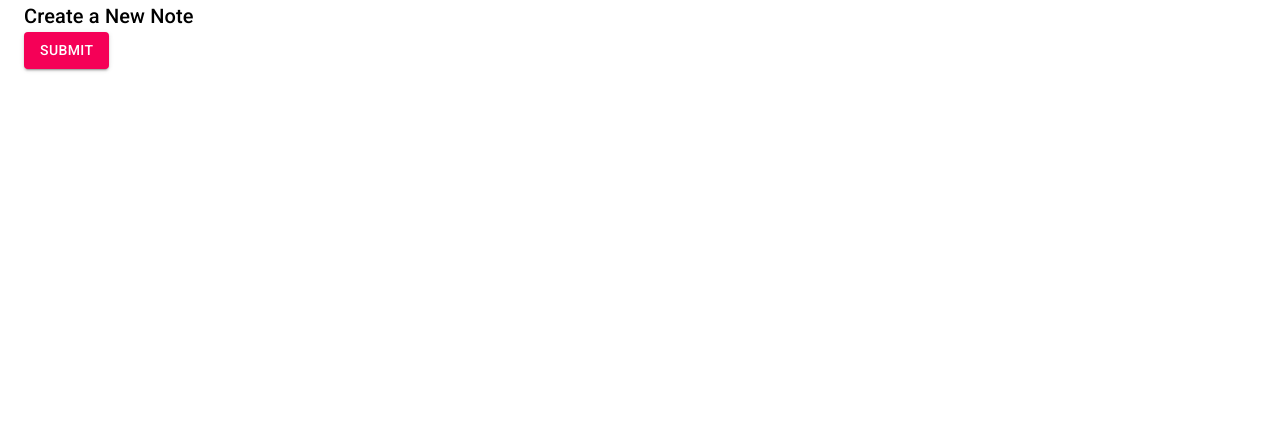
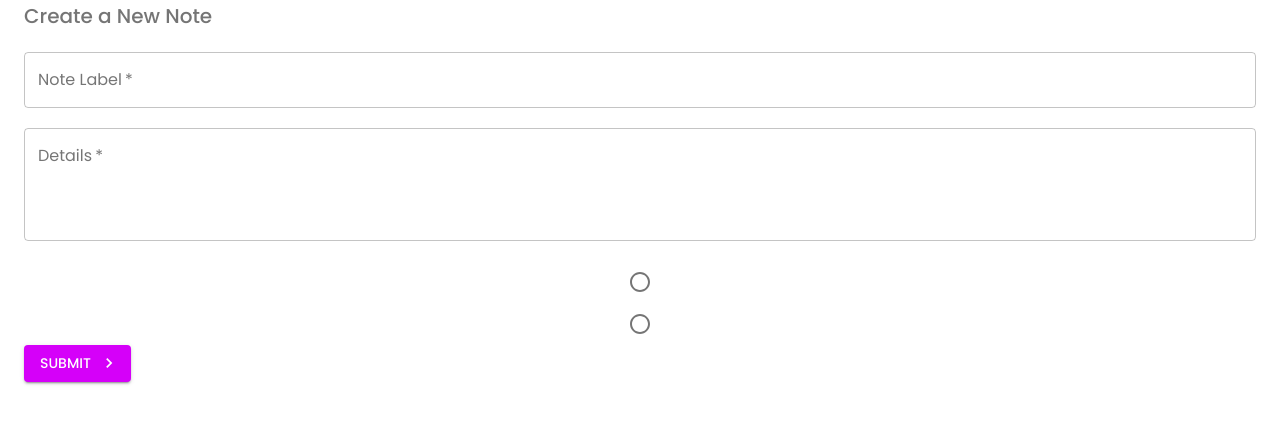
Before and after one commit to Fomonyuytar-Joseph/MaterialUIcourse, a React (Create React App) app: page /create in a window 1280 px wide. Shown: the top 424 px of the page. Built offline with nearby package versions, Linux system fonts and the light colour scheme.

Commit message:
add textfield

```diff
--- a/package.json
+++ b/package.json
@@ -4,6 +4,7 @@
   "private": true,
   "dependencies": {
     "@material-ui/core": "^4.12.4",
+    "@material-ui/icons": "^4.11.3",
     "@testing-library/jest-dom": "^5.11.9",
     "@testing-library/react": "^11.2.5",
     "@testing-library/user-event": "^12.7.1",
--- a/src/App.js
+++ b/src/App.js
@@ -1,10 +1,31 @@
 import { BrowserRouter as Router, Switch, Route } from 'react-router-dom'
 import Notes from './pages/Notes'
 import Create from './pages/Create'
+import { createMuiTheme ,ThemeProvider } from '@material-ui/core';
+import { purple } from '@material-ui/core/colors';
 
+const theme = createMuiTheme({
+  palette:{
+    primary:{
+      main:"#fefefe"
+    },
+    secondary:purple
+  },
+  typography:{
+     fontFamily:"Poppins",
+     fontWeightLight:300,
+     fontWeightRegular:400,
+     fontWeightMedium:500,
+     fontWeightBold: 700
+
+
+
+  }
+})
 function App() {
   return (
-    <Router>
+    <ThemeProvider theme={theme}>
+       <Router>
       <Switch>
         <Route exact path="/">
           <Notes />
@@ -14,6 +35,8 @@ function App() {
         </Route>
       </Switch>
     </Router>
+    </ThemeProvider>
+
   );
 }
 
--- a/src/index.css
+++ b/src/index.css
@@ -1,3 +1,4 @@
+@import url('https://fonts.googleapis.com/css2?family=Poppins:ital,wght@0,100;0,200;0,300;0,400;0,500;0,700;1,100;1,200;1,300;1,400&display=swap');
 body {
   margin: 0;
   -webkit-font-smoothing: antialiased;
--- a/src/pages/Create.js
+++ b/src/pages/Create.js
@@ -1,27 +1,107 @@
 import React from "react";
 import Typography from "@material-ui/core/Typography";
-import { Button } from "@material-ui/core";
+import{Button} from "@material-ui/core";
 import ButtonGroup from "@material-ui/core/ButtonGroup";
 import {Container} from "@material-ui/core";
+import KeyboardArrowRightIcon from "@material-ui/icons/KeyboardArrowRight";
+import { makeStyles } from "@material-ui/core";
+import {TextField }from "@material-ui/core";
+import { useState } from "react";
+import {Radio} from "@material-ui/core";
+import {RadioGroup} from "@material-ui/core";
+
+const useStyles = makeStyles({
+  field:{
+    marginTop:20,
+    marginBottom:20,
+    display:'block'
+  }
+});
 export default function Create() {
+  const classes = useStyles();
+  const [title, setTitle] = useState('')
+  const [details, setDetails] = useState('')
+  const [titleError, setTitleError] = useState(false)
+  const [detailsError, setDetailsError] = useState(false)
+
+  const handleSubmit =(e)=>{
+        e.preventDefault()
+        setTitleError(false)
+        setDetailsError(false)
+        if(title==''){
+          setTitleError(true)
+        }
+        if(details==''){
+          setDetailsError(true)
+        }
+
+        if(title && details ){
+          console.log(title , details)
+
+        }
+
+  }
   return (
     <Container>
-      <Typography variant="h6">Create a New Note</Typography>
+      <Typography
+        variant="h6"
+        component="h2"
+        color="textSecondary"
+        gutterBottom
+      >
+        Create a New Note
+      </Typography>
 
+      <form noValidate autoComplete="off" onSubmit={handleSubmit}>
+        <TextField
+        onChange={(e)=> setTitle(e.target.value)}
+        label="Note Label"
+        variant="outlined"
+        color="secondary"
+        className={classes.field}
+        fullWidth
+        required
+        error={titleError}
+        />
+
+        <TextField
+        onChange={(e)=> setDetails(e.target.value)}
+        label="Details"
+        variant="outlined"
+        color="secondary"
+        className={classes.field}
+        multiline
+        rows={4}
+        fullWidth
+        required
+        error={detailsError}
+        />
+        <RadioGroup>
+        <Radio value="hello" />
+        <Radio value="goodbye" />
+        </RadioGroup>
 
        <Button
-onClick={()=> console.log("you clicked me")}
+
         type="submit"
         variant="contained"
         color="secondary"
-
-
+        // startIcon={<SendIcon/>}
+        endIcon={<KeyboardArrowRightIcon />}
       >
         Submit
       </Button>
+      </form>
 
 
 
+      {/* icons */}
+      {/* <br/>
+      <AcUnitOutlinedIcon/>
+      <AcUnitOutlinedIcon color="secondary"/>
+      <AcUnitOutlinedIcon color="secondary" fontSize="large"/>
+      <AcUnitOutlinedIcon color="action" fontSize="small"/>
+      <AcUnitOutlinedIcon color="error"/> */}
 
       {/*
       <Button type="submit">submit</Button>
@@ -31,7 +111,6 @@ Submit
     <Button>Two</Button>
     <Button>Three </Button>
    </ButtonGroup> */}
-
     </Container>
   );
 }
```
Also changed, not shown: 1 other file (tests, documents, lock files or other folders). Lines whose indentation alone changed are shown as unchanged.
